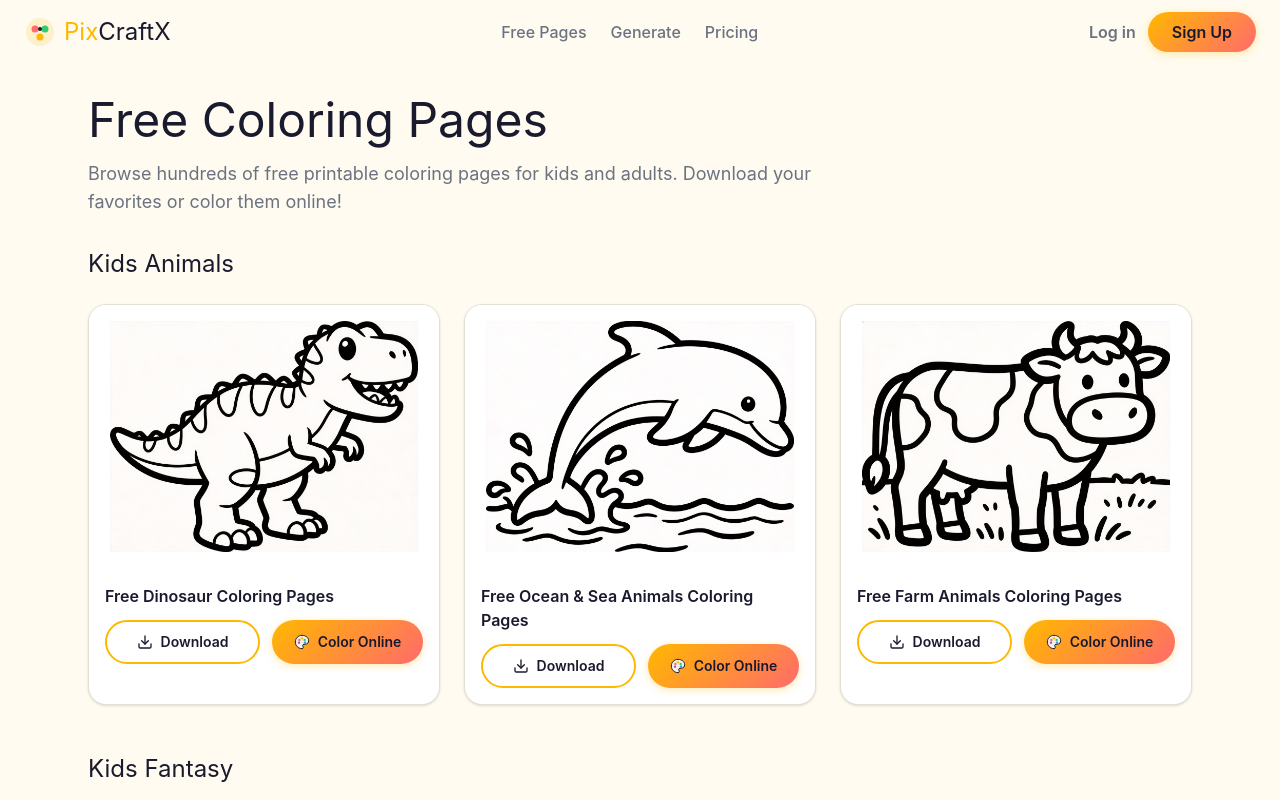
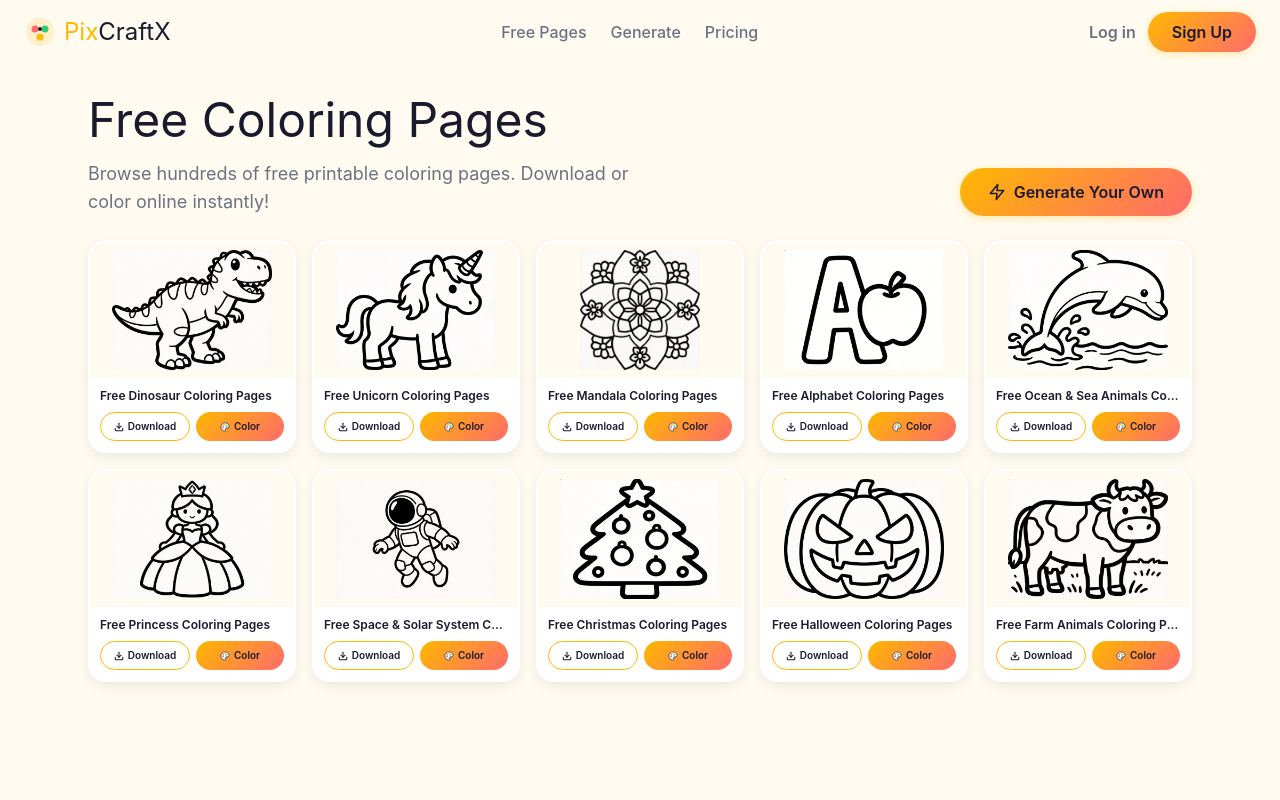
Before and after one commit to rinbs1120/pixcraftx, a Next.js app: page /free-coloring-pages in a window 1280 px wide. Shown: the top 800 px of the page. Built offline with nearby package versions, Linux system fonts and the light colour scheme; no server answers; a web font is replaced by a local one.

Commit message:
fix: Free Pages compact grid layout with top CTA

```diff
--- a/src/app/free-coloring-pages/page.tsx
+++ b/src/app/free-coloring-pages/page.tsx
@@ -1,5 +1,6 @@
 import { Metadata } from 'next';
 import Image from 'next/image';
+import Link from 'next/link';
 import { themes } from '@/data/coloring-themes';
 import { Navbar } from '@/components/navbar';
 import { Footer } from '@/components/footer';
@@ -19,105 +20,25 @@ export const metadata: Metadata = {
   },
 };
 
-const categories = ['Kids Animals', 'Kids Fantasy', 'Adult Relaxation', 'Education', 'Kids Science', 'Seasonal'];
-
 export default function FreeColoringPages() {
   return (
     <>
       <Navbar />
       <main className="min-h-screen bg-background">
-        {/* Hero */}
-        <section className="container mx-auto px-4 md:px-6 max-w-6xl pt-24 pb-8">
+        {/* Hero + CTA */}
+        <section className="container mx-auto px-4 md:px-6 max-w-6xl pt-24 pb-6">
+          <div className="flex flex-col md:flex-row md:items-end md:justify-between gap-6">
+            <div>
               <h1 className="font-display text-3xl md:text-4xl lg:text-5xl text-foreground mb-4">
                 Free Coloring Pages
               </h1>
-          <p className="text-lg text-muted-foreground max-w-3xl">
-            Browse hundreds of free printable coloring pages for kids and adults. Download your favorites or color them online!
+              <p className="text-lg text-muted-foreground max-w-xl">
+                Browse hundreds of free printable coloring pages. Download or color online instantly!
               </p>
-        </section>
-
-        {/* Themes by Category */}
-        {categories.map((category) => {
-          const categoryThemes = themes.filter((t) => t.category === category);
-          if (categoryThemes.length === 0) return null;
-
-          return (
-            <section key={category} className="container mx-auto px-4 md:px-6 max-w-6xl pb-12">
-              <h2 className="font-display text-2xl text-foreground mb-6">
-                {category}
-              </h2>
-              <div className="grid grid-cols-1 sm:grid-cols-2 lg:grid-cols-3 gap-6">
-                {categoryThemes.map((theme) => (
-                  <div
-                    key={theme.slug}
-                    className="bg-card rounded-2xl border border-border overflow-hidden shadow-sm hover:shadow-lg transition-all duration-300"
-                  >
-                    {/* Preview Image */}
-                    <div className="relative aspect-[4/3] bg-white">
-                      <Image
-                        src={theme.samples[0]}
-                        alt={theme.sampleAlts[0]}
-                        fill
-                        className="object-contain p-4"
-                        sizes="(max-width: 640px) 100vw, (max-width: 1024px) 50vw, 33vw"
-                      />
             </div>
-
-                    {/* Info + Buttons */}
-                    <div className="p-4">
-                      <h3 className="font-semibold text-foreground mb-3">{theme.h1}</h3>
-                      <div className="flex gap-3">
-                        <a
-                          href={theme.samples[0]}
-                          download
-                          className="flex-1 flex items-center justify-center gap-2 px-4 py-2.5 rounded-full font-semibold text-sm transition-all hover:translate-y-0.5 text-[#1A1A2E] border-2 border-[#FFB800] bg-white hover:bg-[#FFF8E1]"
-                        >
-                          <svg xmlns="http://www.w3.org/2000/svg" width="16" height="16" viewBox="0 0 24 24" fill="none" stroke="currentColor" strokeWidth="2" strokeLinecap="round" strokeLinejoin="round">
-                            <path d="M21 15v4a2 2 0 0 1-2 2H5a2 2 0 0 1-2-2v-4" />
-                            <polyline points="7 10 12 15 17 10" />
-                            <line x1="12" y1="15" x2="12" y2="3" />
-                          </svg>
-                          Download
-                        </a>
-                        <a
-                          href={"/color?src=" + encodeURIComponent("https://pixcraftx.com" + theme.samples[0])}
-                          className="flex-1 flex items-center justify-center gap-2 px-4 py-2.5 rounded-full font-semibold text-sm transition-all hover:translate-y-0.5 text-[#1A1A2E]"
-                          style={{
-                            background: 'linear-gradient(135deg, #FFB800 0%, #FF6B6B 100%)',
-                            boxShadow: '0 2px 8px rgba(255,184,0,0.3)',
-                          }}
-                        >
-                          <svg width="16" height="16" viewBox="0 0 24 24" fill="none" xmlns="http://www.w3.org/2000/svg">
-                            <path d="M12 2C6.48 2 2 6.48 2 12s4.48 10 10 10c1.1 0 2-.9 2-2 0-.5-.18-.96-.5-1.33-.3-.35-.5-.81-.5-1.33 0-1.1.9-2 2-2h2.36C19.86 15.34 22 13.13 22 10c0-4.42-4.48-8-10-8z" fill="#F5F0E8" stroke="#1A1A2E" strokeWidth="1.5"/>
-                            <circle cx="8" cy="9" r="1.8" fill="#FF6B6B"/>
-                            <circle cx="12" cy="6.5" r="1.8" fill="#FFB800"/>
-                            <circle cx="16" cy="9" r="1.8" fill="#2ECC71"/>
-                            <circle cx="7.5" cy="13" r="1.8" fill="#9B59B6"/>
-                            <circle cx="16.5" cy="13" r="1.8" fill="#3498DB"/>
-                          </svg>
-                          Color Online
-                        </a>
-                      </div>
-                    </div>
-                  </div>
-                ))}
-              </div>
-            </section>
-          );
-        })}
-
-        {/* Bottom CTA */}
-        <section className="container mx-auto px-4 md:px-6 max-w-6xl pb-20">
-          <div className="text-center py-12 bg-card rounded-2xl border border-border">
-            <h2 className="font-display text-2xl md:text-3xl text-foreground mb-4">
-              Want Something Unique?
-            </h2>
-            <p className="text-muted-foreground text-lg mb-8 max-w-lg mx-auto">
-              Use our AI generator to create custom coloring pages from any idea!
-            </p>
-            <a
+            <Link
               href="/generate"
-              className="inline-flex items-center gap-2 px-8 py-3 rounded-full font-semibold text-base transition-all hover:translate-y-0.5 text-[#1A1A2E]"
+              className="inline-flex items-center gap-2 px-7 py-3 rounded-full font-semibold text-base transition-all hover:translate-y-0.5 text-[#1A1A2E] flex-shrink-0"
               style={{
                 background: 'linear-gradient(135deg, #FFB800 0%, #FF6B6B 100%)',
                 boxShadow: '0 2px 8px rgba(255,184,0,0.3)',
@@ -127,7 +48,66 @@ export default function FreeColoringPages() {
                 <polygon points="13 2 3 14 12 14 11 22 21 10 12 10 13 2" />
               </svg>
               Generate Your Own
+            </Link>
+          </div>
+        </section>
+
+        {/* Compact Grid */}
+        <section className="container mx-auto px-4 md:px-6 max-w-6xl pb-20">
+          <div className="grid grid-cols-2 sm:grid-cols-3 md:grid-cols-4 lg:grid-cols-5 gap-4">
+            {themes.map((theme) => (
+              <div
+                key={theme.slug}
+                className="group bg-white rounded-2xl overflow-hidden border-2 border-transparent hover:border-[#FFB800] hover:shadow-xl hover:scale-[1.03] transition-all duration-300"
+                style={{ boxShadow: '0 4px 12px rgba(26,26,46,0.08)' }}
+              >
+                {/* Image */}
+                <div className="relative w-full aspect-[3/2] bg-[#FFFBF0]">
+                  <Image
+                    src={theme.samples[0]}
+                    alt={theme.sampleAlts[0]}
+                    fill
+                    className="object-contain p-2"
+                    sizes="(max-width: 640px) 50vw, (max-width: 768px) 33vw, (max-width: 1024px) 25vw, 20vw"
+                  />
+                </div>
+                {/* Title + Buttons */}
+                <div className="p-2.5">
+                  <p className="text-xs font-semibold text-foreground truncate mb-2">{theme.h1}</p>
+                  <div className="flex gap-1.5">
+                    <a
+                      href={theme.samples[0]}
+                      download
+                      className="flex-1 flex items-center justify-center gap-1 px-2 py-1.5 rounded-full font-semibold text-[10px] transition-all text-[#1A1A2E] border border-[#FFB800] bg-white hover:bg-[#FFF8E1]"
+                    >
+                      <svg xmlns="http://www.w3.org/2000/svg" width="10" height="10" viewBox="0 0 24 24" fill="none" stroke="currentColor" strokeWidth="2.5" strokeLinecap="round" strokeLinejoin="round">
+                        <path d="M21 15v4a2 2 0 0 1-2 2H5a2 2 0 0 1-2-2v-4" />
+                        <polyline points="7 10 12 15 17 10" />
+                        <line x1="12" y1="15" x2="12" y2="3" />
+                      </svg>
+                      Download
                     </a>
+                    <a
+                      href={"/color?src=" + encodeURIComponent("https://pixcraftx.com" + theme.samples[0])}
+                      className="flex-1 flex items-center justify-center gap-1 px-2 py-1.5 rounded-full font-semibold text-[10px] transition-all text-[#1A1A2E]"
+                      style={{
+                        background: 'linear-gradient(135deg, #FFB800 0%, #FF6B6B 100%)',
+                      }}
+                    >
+                      <svg width="10" height="10" viewBox="0 0 24 24" fill="none" xmlns="http://www.w3.org/2000/svg">
+                        <path d="M12 2C6.48 2 2 6.48 2 12s4.48 10 10 10c1.1 0 2-.9 2-2 0-.5-.18-.96-.5-1.33-.3-.35-.5-.81-.5-1.33 0-1.1.9-2 2-2h2.36C19.86 15.34 22 13.13 22 10c0-4.42-4.48-8-10-8z" fill="#F5F0E8" stroke="#1A1A2E" strokeWidth="1.5"/>
+                        <circle cx="8" cy="9" r="1.8" fill="#FF6B6B"/>
+                        <circle cx="12" cy="6.5" r="1.8" fill="#FFB800"/>
+                        <circle cx="16" cy="9" r="1.8" fill="#2ECC71"/>
+                        <circle cx="7.5" cy="13" r="1.8" fill="#9B59B6"/>
+                        <circle cx="16.5" cy="13" r="1.8" fill="#3498DB"/>
+                      </svg>
+                      Color
+                    </a>
+                  </div>
+                </div>
+              </div>
+            ))}
           </div>
         </section>
       </main>
```
Lines whose indentation alone changed are shown as unchanged.
